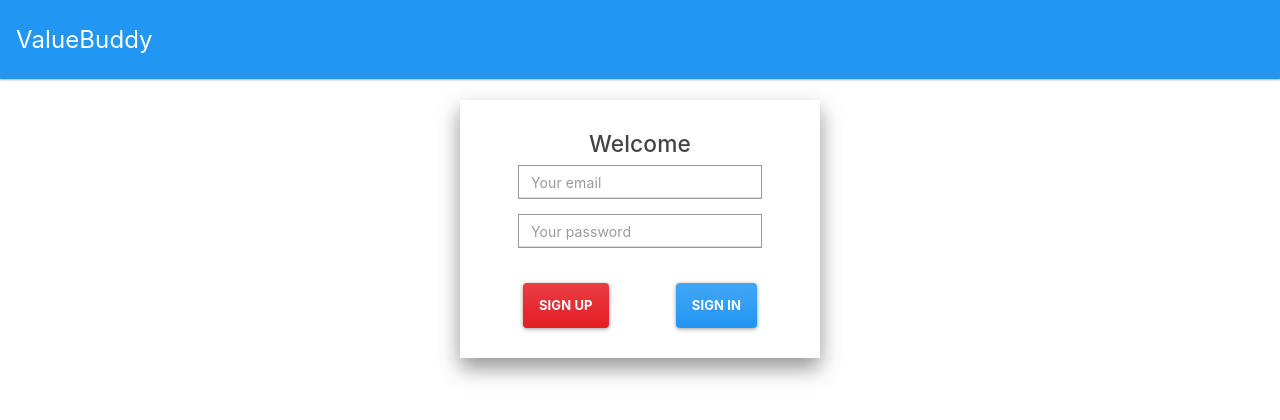
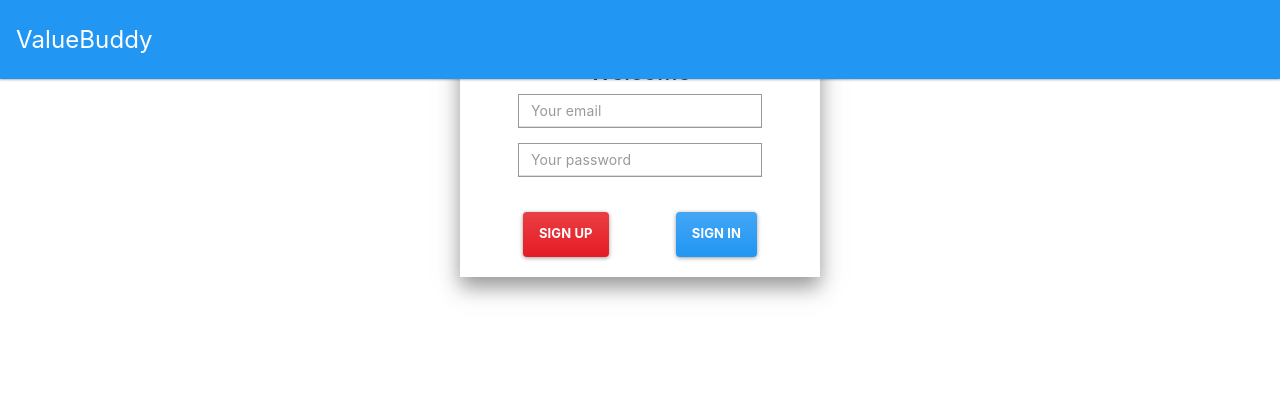
Before and after one commit to stavros47/ValueBuddy, a React (Create React App) app in the folder frontend/: page /login in a window 1280 px wide. Shown: the top 420 px of the page. Built offline with nearby package versions, Linux system fonts and the light colour scheme.

Commit message:
Minor adjustments

```diff
--- a/frontend/src/index.css
+++ b/frontend/src/index.css
@@ -5,7 +5,7 @@ body {
     sans-serif;
   -webkit-font-smoothing: antialiased;
   -moz-osx-font-smoothing: grayscale;
-  margin-top: 100px;
+  /* margin-top: 100px; */
 }
 
 code {
@@ -32,8 +32,8 @@ code {
 .login-box {
   box-shadow: 0px 10px 20px 0px rgba(50, 50, 50, 0.52);
   width: 360px;
-  margin: 7% auto;
-  padding: 30px;
+  margin: 3% auto;
+  padding: 20px;
   text-align: center;
 }
 
```
